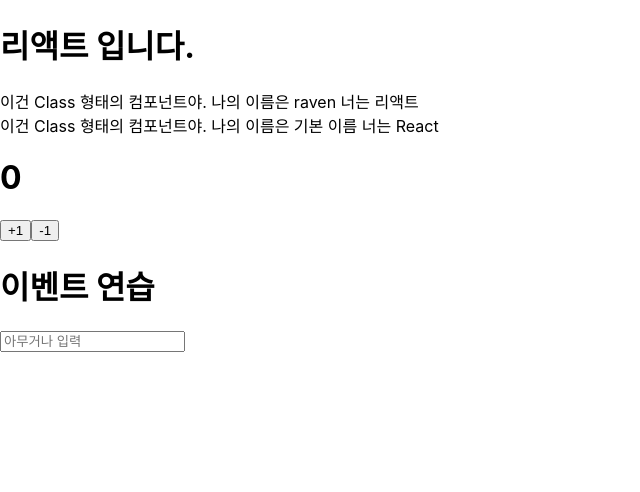
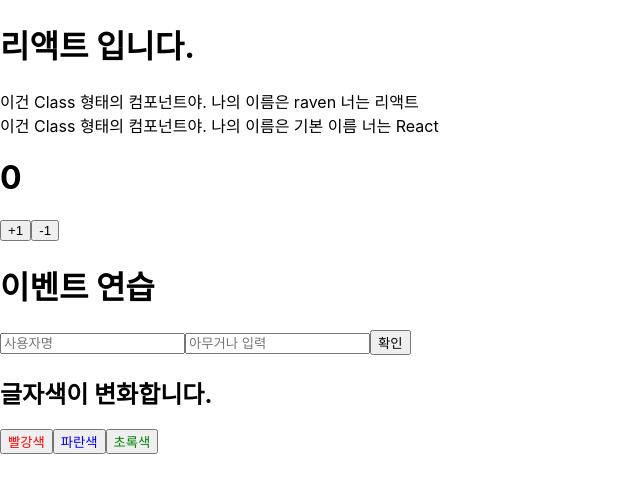
Before and after one commit to Blackraven93/React, a React (Create React App) app: page / in a window 1280 px wide. Shown: the top 492 px of the page, without its empty margins (0-640 px from the left). Built offline with nearby package versions, Linux system fonts and the light colour scheme.

Commit message:
event practice

```diff
--- a/src/App.js
+++ b/src/App.js
@@ -1,6 +1,7 @@
 import MyComponent from "./components/MyComponent";
 import Counter from "./components/Counter";
 import EventPractice from "./components/EventPractice";
+import Inputs from "./components/Inputs";
 import PropTypes from "prop-types";
 
 function App() {
@@ -12,6 +13,7 @@ function App() {
       <MyComponent children="React" />
       <Counter></Counter>
       <EventPractice></EventPractice>
+      <Inputs />
     </>
   );
 }
--- a/src/components/EventPractice.js
+++ b/src/components/EventPractice.js
@@ -1,21 +1,60 @@
-import React, { Component } from "react";
+import React, { useState } from 'react'
 
-class EventPractice extends Component {
-  render() {
+const EventPractice = () => {
+
+    const [form, setForm] = useState({
+        username: '',
+        message: ''
+    });
+
+    const { username, message } = form;
+
+    const onChange = e => {
+        const nextForm = {
+            ...form, // 기존의 form 내용을 이 자리에 복사한 뒤
+            [e.target.name]: e.target.value
+        };
+        setForm(nextForm);
+    }
+
+
+    const onClick = () => {
+        alert(username + ':' + message);
+        setForm({
+            username: '',
+            message: ''
+        })
+
+    }
+
+    const onKeyPress = (e) => {
+        if (e.key === 'Enter') {
+            onClick();
+        }
+    }
+
+
     return (
         <div>
             <h1>이벤트 연습</h1>
             <input
                 type="text"
+                name="username"
+                placeholder="사용자명"
+                value={username}
+                onChange={onChange}
+            />
+            <input
+                type="text"
                 name="message"
                 placeholder="아무거나 입력"
-          onChange={(e) => {
-            console.log(e);
-          }}
+                value={message}
+                onChange={onChange}
+                onKeyPress={onKeyPress}
             />
+            <button onClick={onClick}>확인</button>
         </div>
-    );
-  }
+    )
 }
 
-export default EventPractice;
+export default EventPractice
--- /dev/null
+++ b/src/components/Inputs.js
@@ -0,0 +1,27 @@
+import React, { Component } from 'react'
+
+export class Inputs extends Component {
+
+    state = {
+        color: "black"
+    }
+
+    handleClick = (e) => {
+        this.setState({
+            color: e.target.style.color
+        })
+    }
+
+    render() {
+        return (
+            <div>
+                <h2 style={{ color: this.state.color }}>글자색이 변화합니다.</h2>
+                <button style={{ color: "red" }} onClick={this.handleClick}>빨강색</button>
+                <button style={{ color: "blue" }} onClick={this.handleClick}>파란색</button>
+                <button style={{ color: "green" }} onClick={this.handleClick}>초록색</button>
+            </div >
+        )
+    }
+}
+
+export default Inputs
```
Also changed, not shown: src/components/EventPracticeClass.js (added, +56 -0 lines), 2 other files (tests, documents, lock files or other folders). Lines whose indentation alone changed are shown as unchanged.
